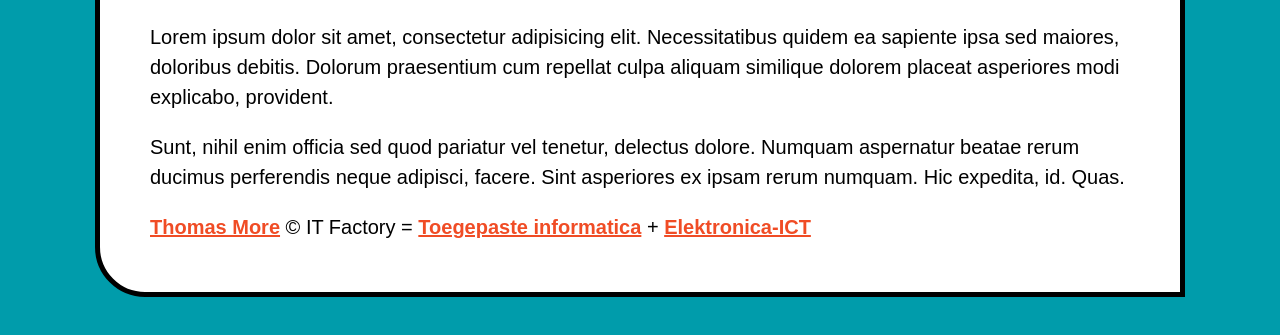
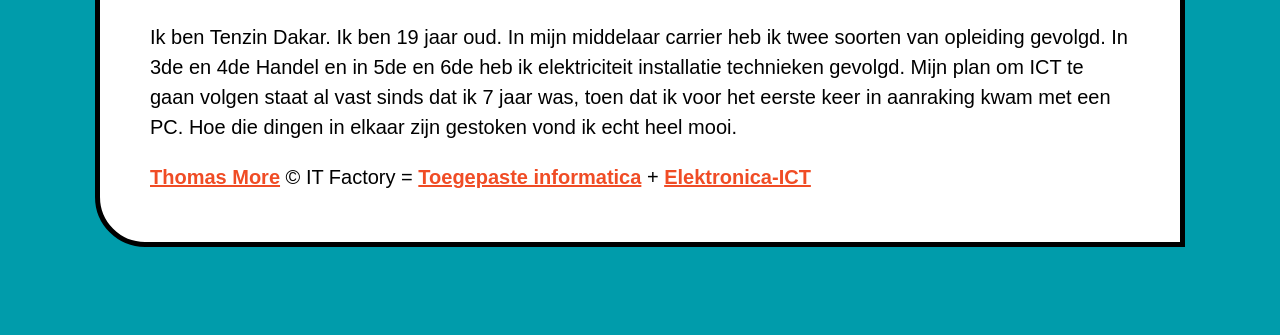
Before and after one commit to dakar3097/skillstaken, a plain HTML site: page index.html in a window 1280 px wide. Shown: the part 379-714 px from the top of the page. Drawn offline with Linux system fonts and the light colour scheme.

Commit message:
favicon aangebracht en tekst gewijzigd

```diff
--- a/index.html
+++ b/index.html
@@ -6,6 +6,8 @@
     <title>Homepage</title>
     <meta name="viewport" content="width=device-width, initial-scale=1.0">
     <link rel="stylesheet" href="stijl.css">
+    <meta name="author" content="XXX Tenzin Dakar">
+    <link rel="shortcut icon" href="favicon.ico" />
 </head>
 
 <body>
@@ -24,8 +26,7 @@
         </header>
         <article>
             <h2>Wie ben ik?</h2>
-            <p>Lorem ipsum dolor sit amet, consectetur adipisicing elit. Necessitatibus quidem ea sapiente ipsa sed maiores, doloribus debitis. Dolorum praesentium cum repellat culpa aliquam similique dolorem placeat asperiores modi explicabo, provident.</p>
-            <p>Sunt, nihil enim officia sed quod pariatur vel tenetur, delectus dolore. Numquam aspernatur beatae rerum ducimus perferendis neque adipisci, facere. Sint asperiores ex ipsam rerum numquam. Hic expedita, id. Quas.</p>
+            <p>Ik ben Tenzin Dakar. Ik ben 19 jaar oud. In mijn middelaar carrier heb ik twee soorten van opleiding gevolgd. In 3de en 4de Handel en in 5de en 6de heb ik elektriciteit installatie technieken gevolgd. Mijn plan om ICT te gaan volgen staat al vast sinds dat ik 7 jaar was, toen dat ik voor het eerste keer in aanraking kwam met een PC. Hoe die dingen in elkaar zijn gestoken vond ik echt heel mooi.</p>
         </article>
         <footer>
             <a href="http://www.thomasmore.be/">Thomas More</a> &copy; IT Factory = <a href="https://www.facebook.com/ToegepasteInformatica.ThomasMoreBE/">Toegepaste informatica</a> + <a href="https://www.facebook.com/ElektronicaICT.ThomasMoreBE/">Elektronica-ICT</a>
```
Also changed, not shown: favicon.ico (added).
